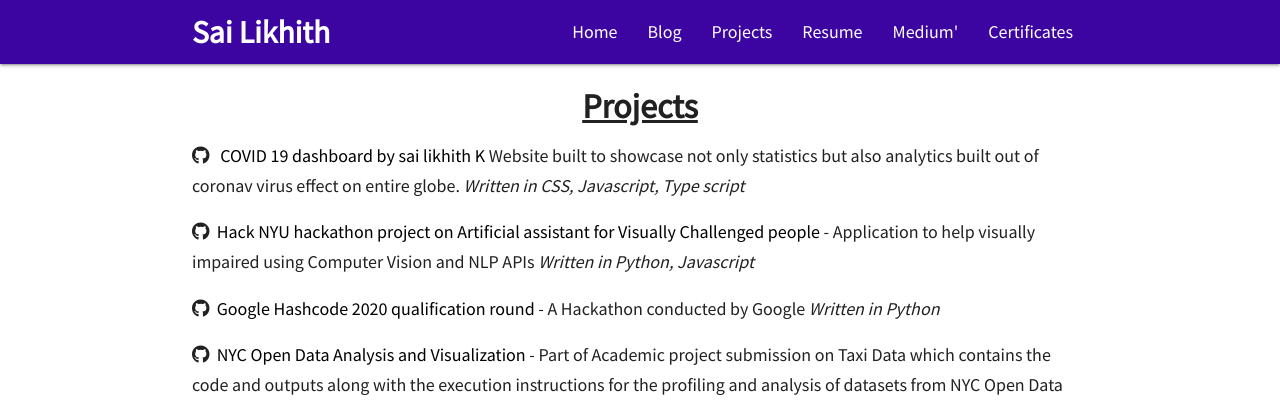
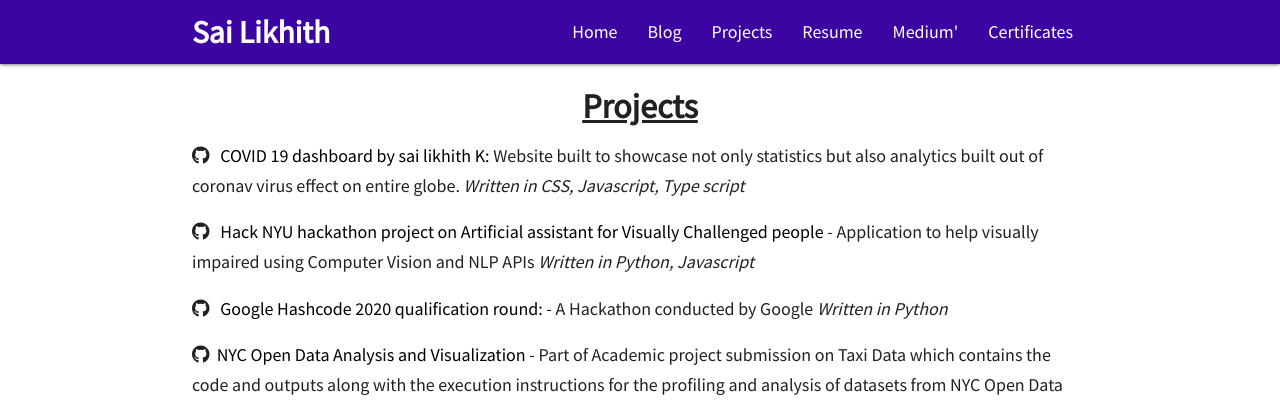
Before and after one commit to SaiLikhith7/Mywebsite, a Jekyll site: the page built from projects.html, in a window 1280 px wide. Shown: the top 408 px of the page. Built offline with Jekyll 4.4.1, drawn with Linux system fonts in a browser that asks for light colours; nearby versions of some CDN libraries; some of the changed lines change nothing that is shown.

Commit message:
Update projects.html

```diff
--- a/_includes/projects.html
+++ b/_includes/projects.html
@@ -1,3 +1,6 @@
+<style> .fab fa-github { width: 33.33%; float: left; } </style>
+
+
 <section id="projects">
   <div class="container center-align">
     <h4>
@@ -8,26 +11,22 @@
         <h5>
           <i class="fab fa-github"></i>&nbsp;&nbsp;
           <strong>
-            <a href="https://github.com/SaiLikhith7/covid19-by-sailikhithk">COVID 19 dashboard by sai likhith K</a>
+            <a href="https://github.com/SaiLikhith7/covid19-by-sailikhithk">COVID 19 dashboard by sai likhith K:</a>
            </strong>
           Website built to showcase not only statistics but also analytics built out of coronav virus effect on entire globe. <i>Written in CSS, Javascript, Type script </i>
         </h5>
         <h5>
-          <i class="fab fa-github"></i>&nbsp;&nbsp;<strong
-            ><a href="https://github.com/SaiLikhith7/HackNYU-2020"
-              >Hack NYU hackathon project on Artificial assistant for Visually Challenged people</a>
+          <i class="fab fa-github"></i>&nbsp;&nbsp;<strong>
+            <a href="https://github.com/SaiLikhith7/HackNYU-2020">Hack NYU hackathon project on Artificial assistant for Visually Challenged people</a>
            </strong>
           - Application to help visually impaired using Computer Vision and NLP APIs <i>Written in Python, Javascript</i>
         </h5>
         <h5>
-          <i class="fab fa-github"></i>&nbsp;&nbsp;<strong
-            ><a href="https://github.com/SaiLikhith7/Google-Hashcode-2020-qualification-round"
-              >Google Hashcode 2020 qualification round</a
-            ></strong
-          >
-          - A Hackathon conducted by Google <i>Written in Python</i>
+          <i class="fab fa-github"></i>&nbsp;&nbsp;<strong>
+            <a href="https://github.com/SaiLikhith7/Google-Hashcode-2020-qualification-round">Google Hashcode 2020 qualification round:</a>
+            </strong>- A Hackathon conducted by Google <i>Written in Python</i>
         </h5>
-<h5>
+        <h5>
           <i class="fab fa-github"></i>&nbsp;&nbsp;<strong
             ><a href="https://github.com/SaiLikhith7/CSGY-6513-Big-Data-Project-Analysis-of-NYC-Open-Data"
               >NYC Open Data Analysis and Visualization</a
```
